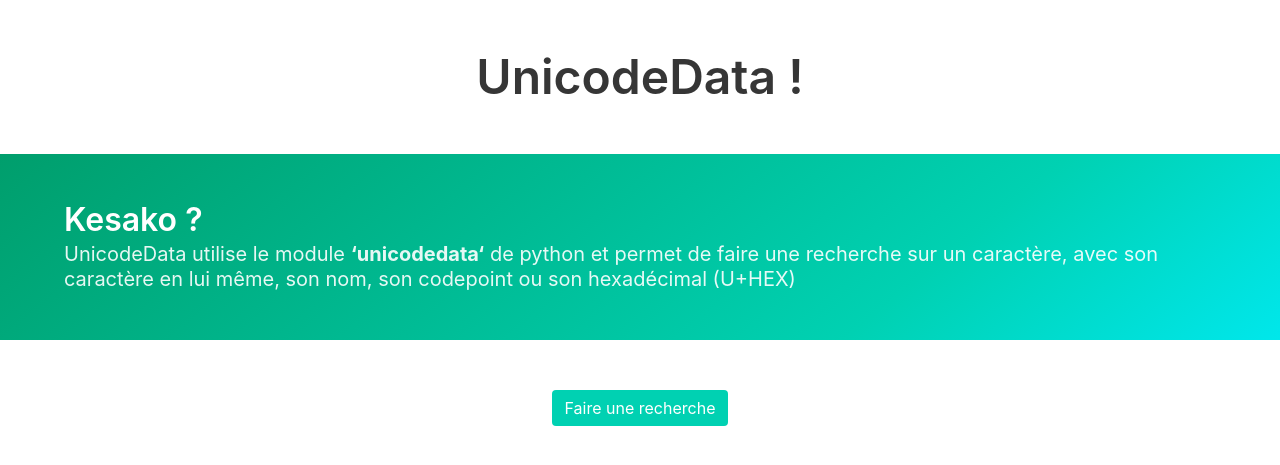
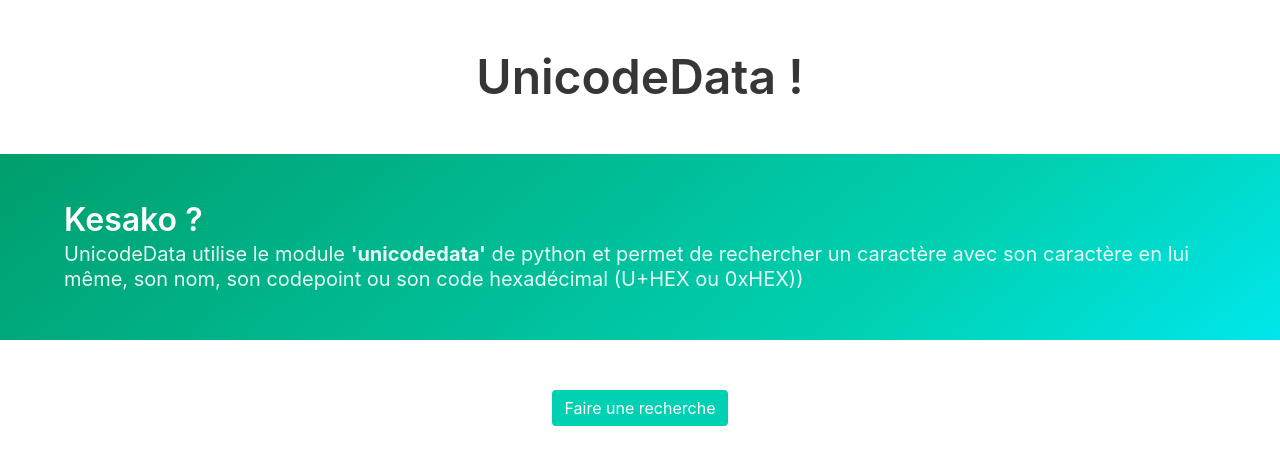
Before and after one commit to tvoma/unicode-data, a Flask app: page / in a window 1280 px wide. Shown: the top 465 px of the page. Run offline with Flask 2, Linux system fonts and the light colour scheme.

Commit message:
Description page d'accueil

```diff
--- a/templates/index.html
+++ b/templates/index.html
@@ -17,7 +17,7 @@
     			Kesako ?
     		</h1>
       		<h2 class="subtitle">
-        		UnicodeData utilise le module <b>‘unicodedata‘</b> de python et permet de faire une recherche sur un caractère, avec son caractère en lui même, son nom, son codepoint ou son hexadécimal (U+HEX)
+        		UnicodeData utilise le module <b>'unicodedata'</b> de python et permet de rechercher un caractère avec son caractère en lui même, son nom, son codepoint ou son code hexadécimal (U+HEX ou 0xHEX))
       		</h2>
     	</div>
   	</div>
```
Also changed, not shown: README.md (added).
